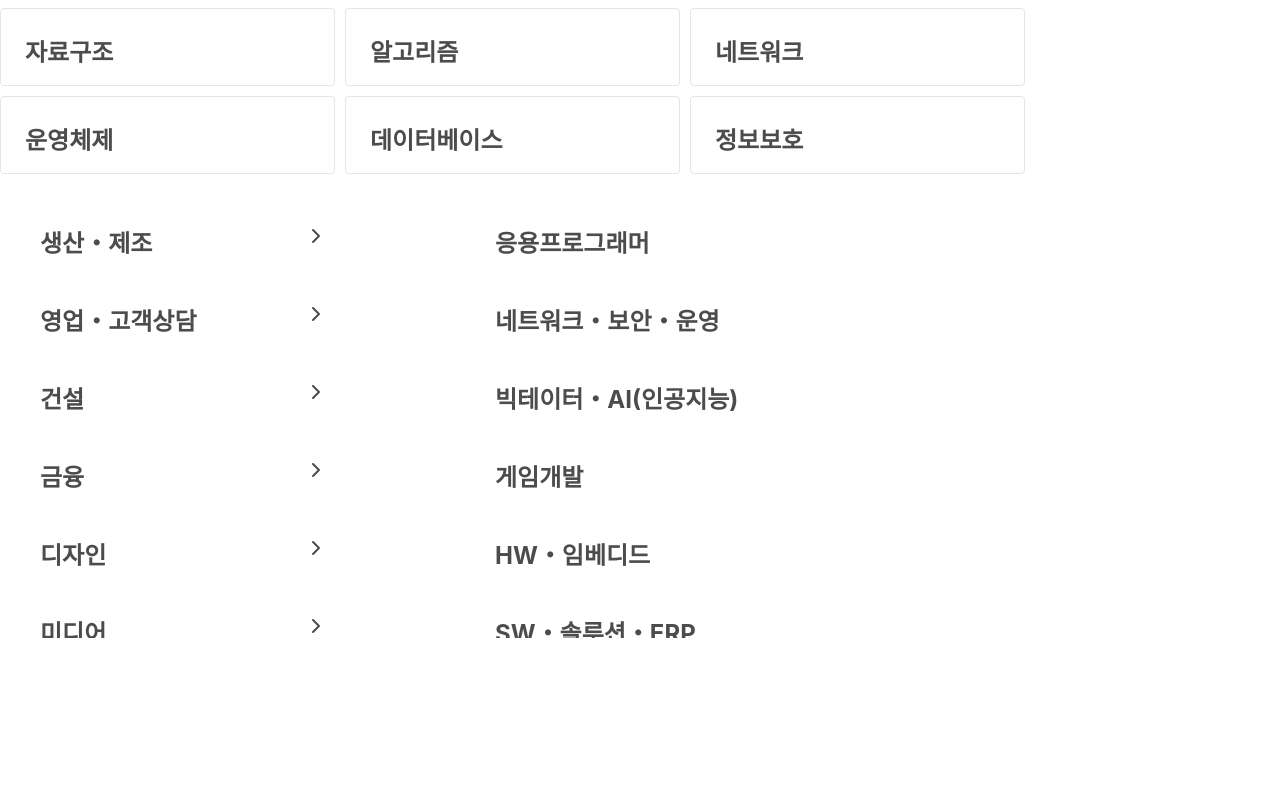
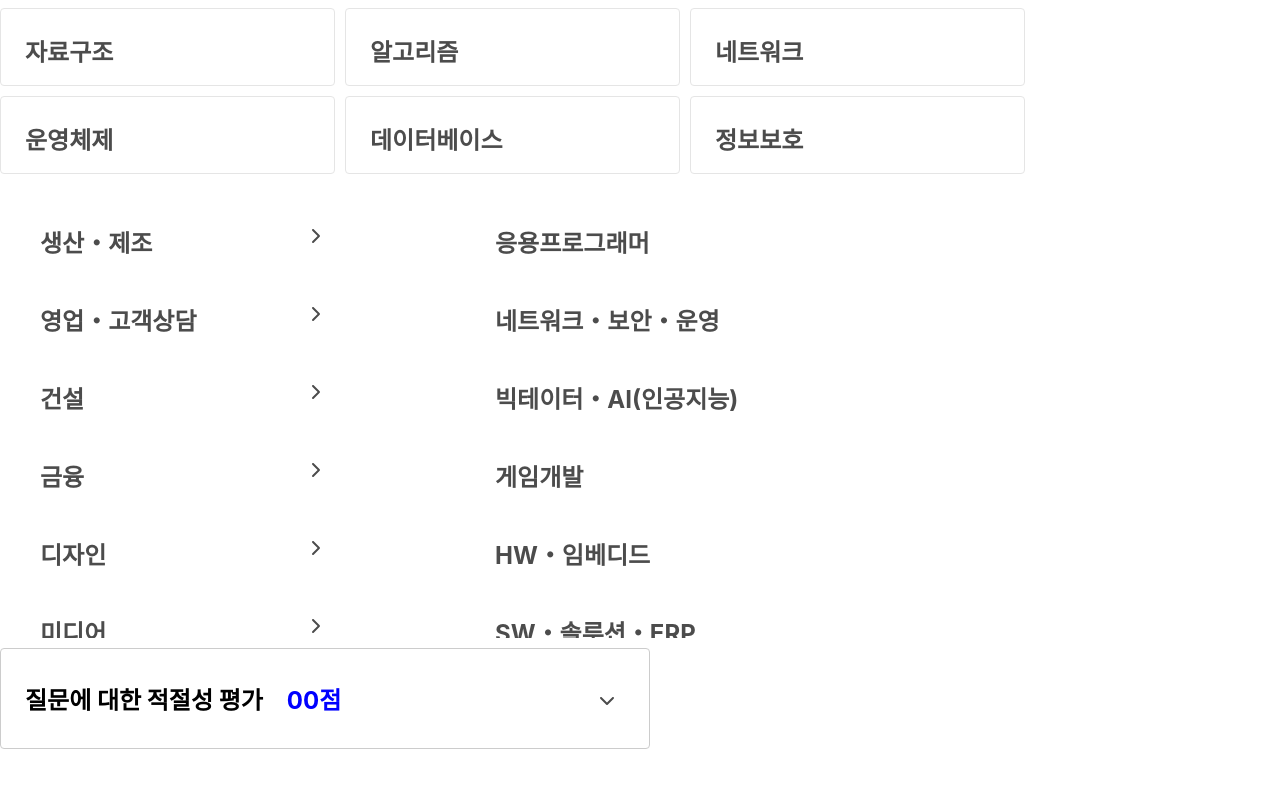
Before and after one commit to SW-HACKATHON-2NE1/aiview-FE, a Next.js app: page /resource in a window 1280 px wide. Shown: the part 724-1511 px from the top of the page. Before the commit the page ends 1412 px from the top, so only its background shows below. Built offline with nearby package versions, Linux system fonts and the light colour scheme; a web font is replaced by a local one.

Commit message:
feat: add Collapse

```diff
--- /dev/null
+++ b/src/components/Collapse.tsx
@@ -0,0 +1,74 @@
+import React, {
+  HTMLAttributes,
+  createContext,
+  useContext,
+  useState,
+} from "react";
+import styled from "@emotion/styled";
+import ArrowDownIcon from "@public/icons/arrow_down.svg"; //눈물나는 결합
+
+interface CollapseContextType {
+  isOpen: boolean;
+  setIsOpen: React.Dispatch<React.SetStateAction<boolean>>;
+}
+const CollapseContext = createContext<CollapseContextType>({
+  isOpen: false,
+  setIsOpen: () => {
+    throw new Error("unsubscribed context!");
+  },
+});
+
+function CollapseBar({
+  children,
+  ...props
+}: React.HTMLAttributes<HTMLDivElement>) {
+  const [isOpen, setIsOpen] = useState(false);
+
+  return (
+    <div {...props}>
+      <CollapseContext.Provider value={{ isOpen, setIsOpen }}>
+        {children}
+      </CollapseContext.Provider>
+    </div>
+  );
+}
+
+const StyledButton = styled("button")<{ isOpen: boolean }>(({ isOpen }) => ({
+  transition: "all 300ms",
+  transform: `rotate(${isOpen ? 0 : 180}deg)`,
+  backgroundColor: "white",
+  border: "none",
+  borderRadius: "50%",
+}));
+
+CollapseBar.Button = function ({
+  onClick,
+  ...props
+}: React.HTMLAttributes<HTMLButtonElement>) {
+  const { isOpen, setIsOpen } = useContext(CollapseContext);
+
+  const handleClick: typeof onClick = (ev) => {
+    setIsOpen((prev) => !prev);
+    if (onClick) onClick(ev);
+  };
+
+  return (
+    <StyledButton isOpen={isOpen} onClick={handleClick} {...props}>
+      <ArrowDownIcon />
+    </StyledButton>
+  );
+};
+
+const StyledCollapseBody = styled("div")<{ isOpen: boolean }>(({ isOpen }) => ({
+  height: isOpen ? "auto" : 0,
+}));
+
+CollapseBar.Body = function ({
+  ...props
+}: React.HTMLAttributes<HTMLDivElement>) {
+  const { isOpen } = useContext(CollapseContext);
+
+  return <>{isOpen && <StyledCollapseBody isOpen={isOpen} {...props} />}</>;
+};
+
+export default CollapseBar;
--- a/src/components/RadioButtonGroup.tsx
+++ b/src/components/RadioButtonGroup.tsx
@@ -1,6 +1,5 @@
 import React, { useContext, createContext, useState } from "react";
 import S from "./RadioButtonGroup.styled";
-import Button from "./Button";
 
 interface RadioButtonGroupContextType {
   clicked(name: string): void;
--- a/src/pages/resource.tsx
+++ b/src/pages/resource.tsx
@@ -6,6 +6,7 @@ import Button from "@/components/Button";
 import GridSelection from "@/components/GridSelection";
 import List from "@/components/List";
 import ArrowRightIcon from "@public/icons/arrow_right.svg";
+import CollapseBar from "@/components/Collapse";
 
 /**
  * 테스트할 아이콘 "파일 이름"들. 새로 추가할 SVG아이콘 파일명을 배열에 추가해주세요.
@@ -159,6 +160,65 @@ export default function ResourcePage() {
             ]}
           />
         </div>
+        <CollapseBar
+          style={{
+            width: "600px",
+            borderRadius: "4px",
+            padding: "32px 24px",
+            border: "1px solid #ccc",
+          }}
+        >
+          <div style={{ display: "flex", justifyContent: "space-between" }}>
+            <div
+              style={{
+                fontSize: "24px",
+                fontWeight: 700,
+              }}
+            >
+              <span>질문에 대한 적절성 평가</span>
+              <span style={{ marginLeft: "24px", color: "blue" }}>00점</span>
+            </div>
+
+            <CollapseBar.Button />
+          </div>
+
+          <CollapseBar.Body
+            style={{
+              padding: "32px 24px",
+              display: "flex",
+              flexDirection: "column",
+              gap: "40px",
+            }}
+          >
+            <div>
+              <h4>피드백</h4>
+              <p>
+                답변에는 TCP와 UDP에 대한 설명이 혼동되고 잘못 표현되어
+                있습니다. 실제로 TCP는 연결 지향형 프로토콜로, 데이터 전송 전에
+                3-way handshake를 통해 연결을 설정합니다. TCP는 데이터의 순서
+                보장과 신뢰성을 제공합니다. 반대로, UDP는 비연결형 프로토콜로,
+                연결 설정 없이 데이터를 전송합니다. UDP는 빠른 전송을
+                제공하지만, 신뢰성이나 순서 보장은 하지 않습니다. 답변을
+                수정하여 TCP와 UDP의 특징을 정확하게 반영하는 것이 중요합니다.
+              </p>
+            </div>
+            <div>
+              <h4 color="blue">모범 답안</h4>
+              <p>
+                TCP(Transmission Control Protocol)는 연결 지향형 프로토콜로,
+                통신을 시작하기 전에 두 시스템 간에 연결을 설정합니다. 이는
+                3-way handshake 과정을 통해 이루어집니다. TCP는 데이터의 순서
+                보장, 신뢰성, 혼잡 제어 및 흐름 제어를 제공합니다. 이로 인해
+                높은 신뢰성이 필요한 애플리케이션에서 주로 사용됩니다. 반면,
+                UDP(User Datagram Protocol)는 비연결형 프로토콜로, 데이터를
+                전송하기 전에 연결을 설정하지 않습니다. UDP는 낮은 지연 시간과
+                빠른 전송을 제공하지만, 데이터의 순서 보장이나 신뢰성은 제공하지
+                않습니다. 이로 인해 실시간 스트리밍, 게임, VoIP 등 빠른 데이터
+                전송이 중요한 경우에 적합합니다.
+              </p>
+            </div>
+          </CollapseBar.Body>
+        </CollapseBar>
       </div>
     </main>
   );
```
